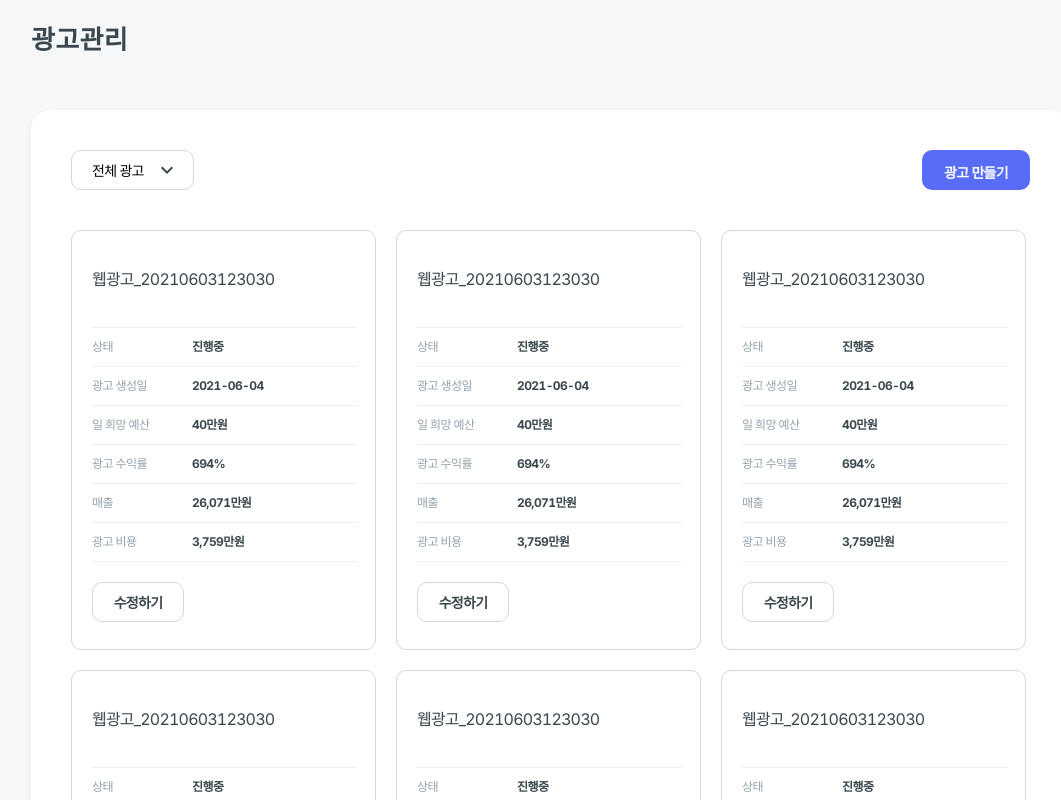
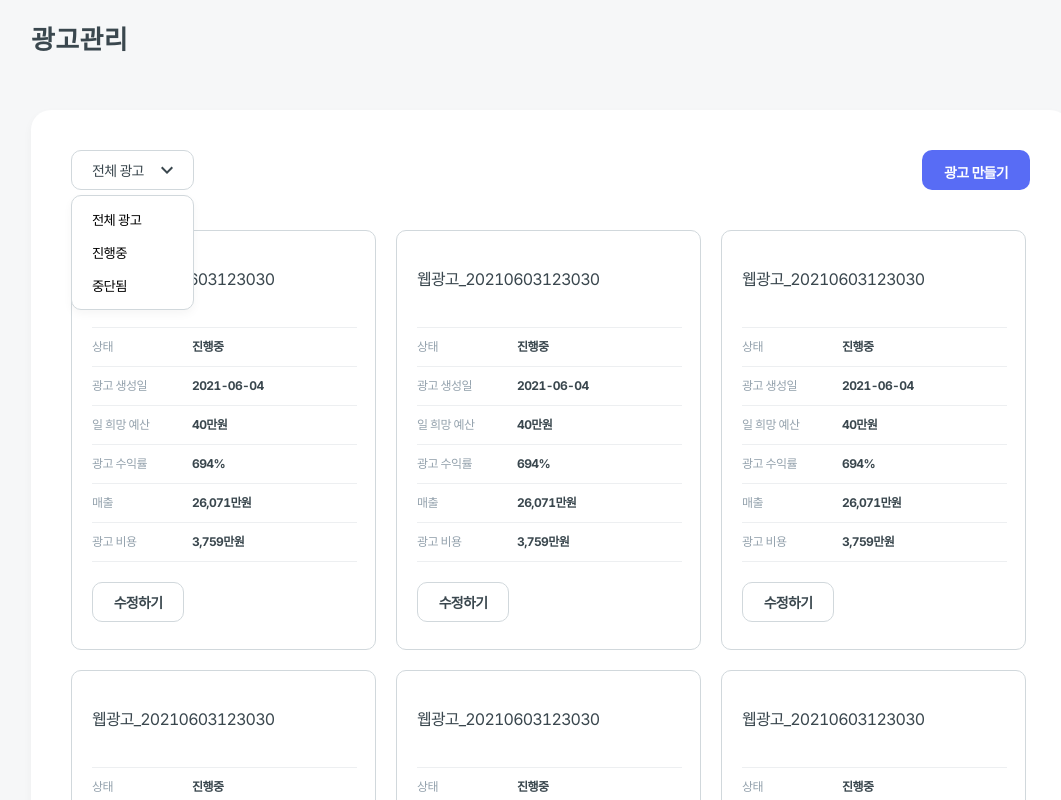
Before and after one commit to wanted-pre-onboarding-FE-02/MadUp-2B, a React (Create React App) app: page / in a window 1280 px wide. Both pictures are taken after a click on the button "전체 광고". Shown: the top 800 px of the page, without its empty margins (9-1070 px from the left). Built offline with nearby package versions, Linux system fonts and the light colour scheme; a web font is replaced by a local one.

Commit message:
feat:dropbar 추가

```diff
--- /dev/null
+++ b/src/components/managementPage/OptionBar/Dropbar/dropbar.module.scss
@@ -0,0 +1,42 @@
+@use '/src/styles/constants/colors' as color;
+
+.dropbar {
+  position: relative;
+  font-size: 14px;
+  font-weight: 500;
+  color: #3a474e;
+
+  &__btn {
+    display: flex;
+    align-items: center;
+    justify-content: space-between;
+    width: 123px;
+    height: 40px;
+    padding: 12px 20px;
+    font-size: inherit;
+    font-weight: inherit;
+    color: inherit;
+    border: 1px solid #d1d8dc;
+    border-radius: 10px;
+
+    & .icon {
+      width: 12px;
+      color: inherit;
+    }
+  }
+
+  &__list {
+    position: absolute;
+    top: 45px;
+    width: 123px;
+    padding: 7px 20px;
+    background-color: color.$WHITE;
+    border: 1px solid #d1d8dc;
+    border-radius: 10px;
+    box-shadow: 0 4px 10px rgba(0, 0, 0, $alpha: 0.04);
+
+    & li {
+      padding: 7px 0;
+    }
+  }
+}
--- /dev/null
+++ b/src/components/managementPage/OptionBar/Dropbar/index.tsx
@@ -0,0 +1,48 @@
+import { useState, MouseEvent } from 'react'
+
+import styles from './dropbar.module.scss'
+
+import { ArrowDown } from 'assets/svgs'
+
+const Dropbar = () => {
+  const [isDropbarClicked, setIsDropbarClicked] = useState(false)
+  const [selectedOption, setSelectedOption] = useState('전체 광고')
+
+  const handleDropbar = () => {
+    setIsDropbarClicked((prev) => !prev)
+  }
+
+  const handleOption = (e: MouseEvent<HTMLButtonElement>) => {
+    setSelectedOption(e.currentTarget.innerText)
+    setIsDropbarClicked(false)
+  }
+
+  return (
+    <div className={styles.dropbar}>
+      <button type='button' className={styles.dropbar__btn} onClick={handleDropbar}>
+        {selectedOption} <ArrowDown className={styles.icon} />
+      </button>
+      {isDropbarClicked && (
+        <ul className={styles.dropbar__list}>
+          <li>
+            <button type='button' onClick={handleOption}>
+              전체 광고
+            </button>
+          </li>
+          <li>
+            <button type='button' onClick={handleOption}>
+              진행중
+            </button>
+          </li>
+          <li>
+            <button type='button' onClick={handleOption}>
+              중단됨
+            </button>
+          </li>
+        </ul>
+      )}
+    </div>
+  )
+}
+
+export default Dropbar
--- a/src/components/managementPage/OptionBar/index.tsx
+++ b/src/components/managementPage/OptionBar/index.tsx
@@ -1,13 +1,11 @@
-import { ArrowDown } from 'assets/svgs'
+import Dropbar from './Dropbar'
 
 import styles from './optionBar.module.scss'
 
 const OptionBar = () => {
   return (
     <div className={styles.option}>
-      <button type='button' className={styles.option__dropbar}>
-        전체 광고 <ArrowDown className={styles.icon} />
-      </button>
+      <Dropbar />
       <button type='button' className={styles.option__button}>
         광고 만들기
       </button>
--- a/src/components/managementPage/OptionBar/optionBar.module.scss
+++ b/src/components/managementPage/OptionBar/optionBar.module.scss
@@ -4,22 +4,6 @@
   display: flex;
   justify-content: space-between;
   margin-bottom: 40px;
-
-  &__dropbar {
-    display: flex;
-    align-items: center;
-    justify-content: space-between;
-    width: 123px;
-    height: 40px;
-    padding: 12px 20px;
-    font-size: 14px;
-    border: 1px solid #d1d8dc;
-    border-radius: 10px;
-
-    & .icon {
-      width: 12px;
-    }
-  }
 
   &__button {
     width: 108px;
```
